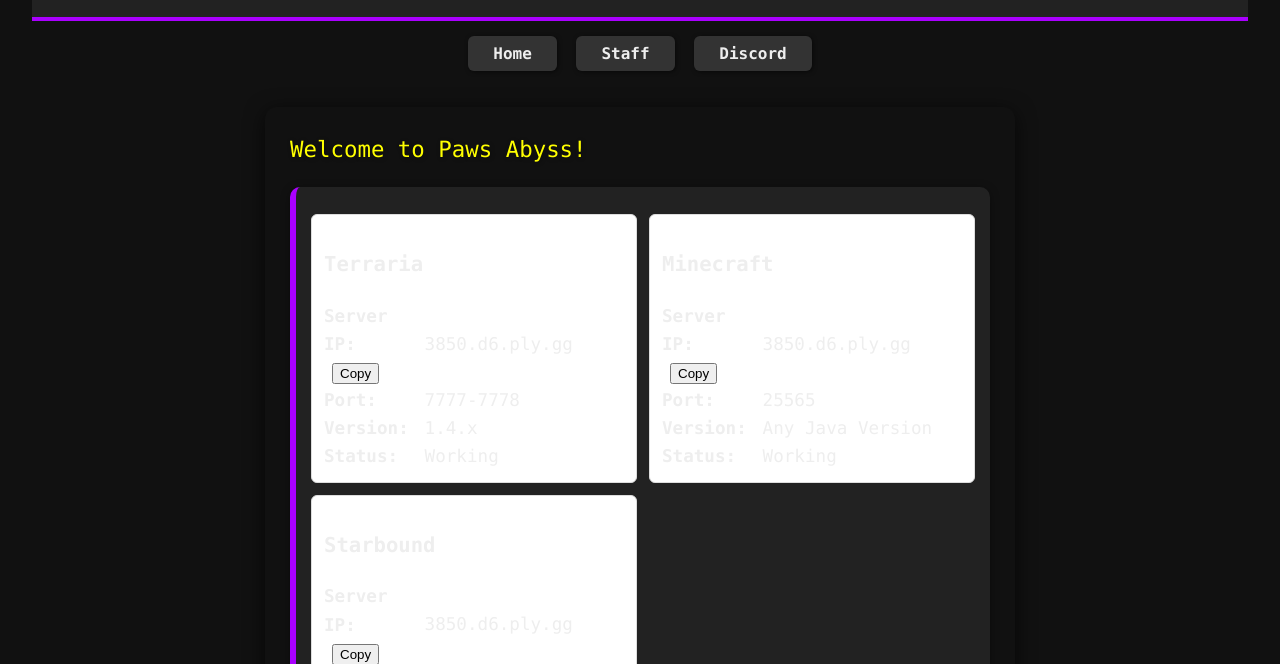
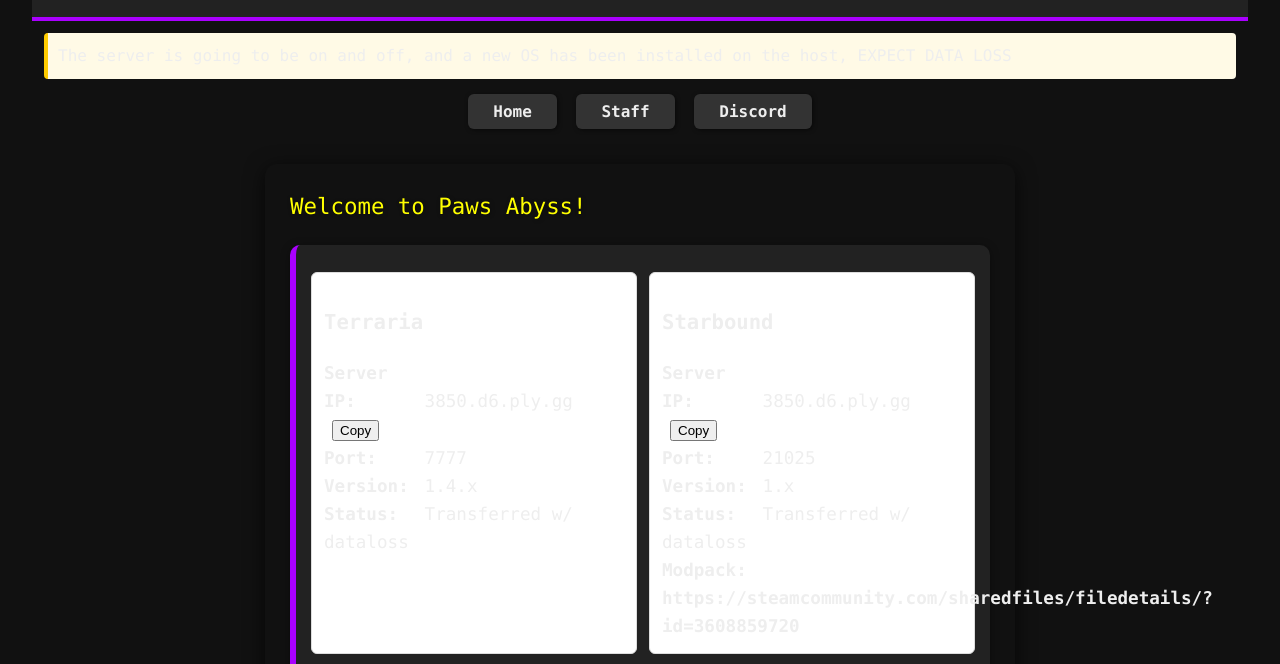
Before and after one commit to lmutt090/pawsabyss.org, a plain HTML site: page index.html in a window 1280 px wide. Shown: the part 119-783 px from the top of the page. Drawn offline with Linux system fonts and the light colour scheme.

Commit message:
Revise server status and notice messages
Updated server status messages and modified content.

```diff
--- a/index.html
+++ b/index.html
@@ -34,12 +34,11 @@
     <header>
         <h1>Paws Abyss Terraria Server</h1>
     </header>
-    <!--
+
     <div class="notice">
-        Note: If the server IP below doesn't work, please use the fallback IP: <strong>3850.d6.gl.ply.gg</strong>
-        &nbsp; <button onclick="copyIP('3850.d6.gl.ply.gg')" class="copy-btn">Copy fallback</button>
+        The server is going to be on and off, and a new OS has been installed on the host, EXPECT DATA LOSS
     </div>
-    -->
+
     <nav>
         <a href="">Home</a>
         <a href="staff">Staff</a>
@@ -55,19 +54,9 @@
                     <div><b>Server IP:</b> <span id="terraria-ip">3850.d6.ply.gg</span>
                         <button onclick="copyIP(document.getElementById('terraria-ip').textContent)" class="copy-btn">Copy</button>
                     </div>
-                    <div><b>Port:</b> <span id="terraria-port">7777-7778</span></div>
+                    <div><b>Port:</b> <span id="terraria-port">7777</span></div>
                     <div><b>Version:</b> 1.4.x</div>
-                    <div><b>Status:</b> <span id="terraria-status">Working</span></div>
-                </div>
-
-                <div class="server-card" id="minecraft-card">
-                    <h3>Minecraft</h3>
-                    <div><b>Server IP:</b> <span id="minecraft-ip">3850.d6.ply.gg</span>
-                        <button onclick="copyIP(document.getElementById('minecraft-ip').textContent)" class="copy-btn">Copy</button>
-                    </div>
-                    <div><b>Port:</b> <span id="minecraft-port">25565</span></div>
-                    <div><b>Version:</b> <span id="minecraft-version">Any Java Version</span></div>
-                    <div><b>Status:</b> <span id="minecraft-status">Working</span></div>
+                    <div><b>Status:</b> <span id="terraria-status">Transferred w/ dataloss</span></div>
                 </div>
 
                 <div class="server-card" id="starbound-card">
@@ -77,7 +66,7 @@
                     </div>
                     <div><b>Port:</b> <span id="starbound-port">21025</span></div>
                     <div><b>Version:</b> <span id="starbound-version">1.x</span></div>
-                    <div><b>Status:</b> <span id="starbound-status">Working</span></div>
+                    <div><b>Status:</b> <span id="starbound-status">Transferred w/ dataloss</span></div>
                     <div><b>Modpack: <span id="starbound-workshop-modpack">https://steamcommunity.com/sharedfiles/filedetails/?id=3608859720</span></b>
                 </div>
             </div>
@@ -85,7 +74,7 @@
 
         <section id="ko-fi-section">
             <h2>Support the server on Ko-fi</h2>
-            <p>If you like the server, consider <a href="https://ko-fi.com/lmutt090" target="_blank">Buying me a coffee!</a></p>
+            <p>If you like the server, consider <a href="https://ko-fi.com/lmutt090" target="_blank">Buying me a coffee...</a> I need it more recently...</p>
             <a href="https://ko-fi.com/lmutt090" target="_blank" rel="noopener">
                 <img src="https://storage.ko-fi.com/cdn/kofi5.png" alt="Donate to us at ko-fi.com" height="40">
             </a>
```
